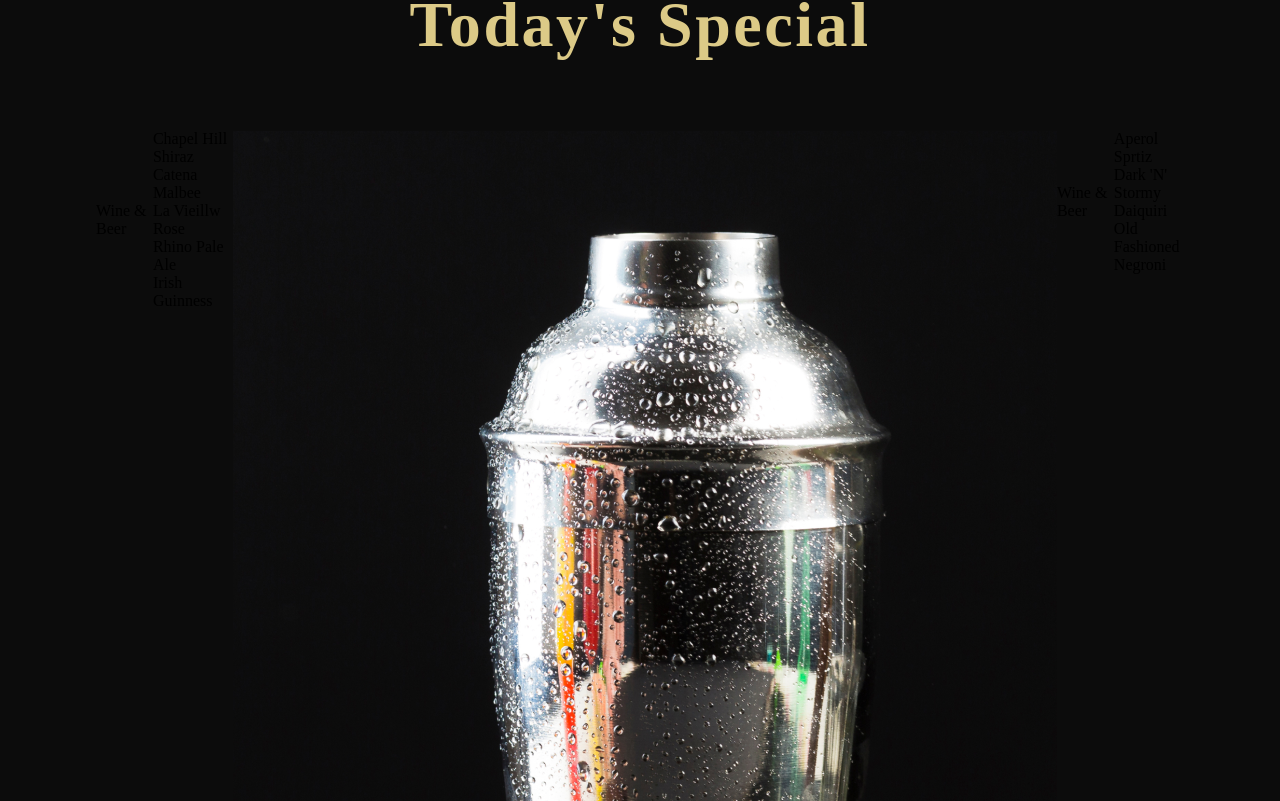
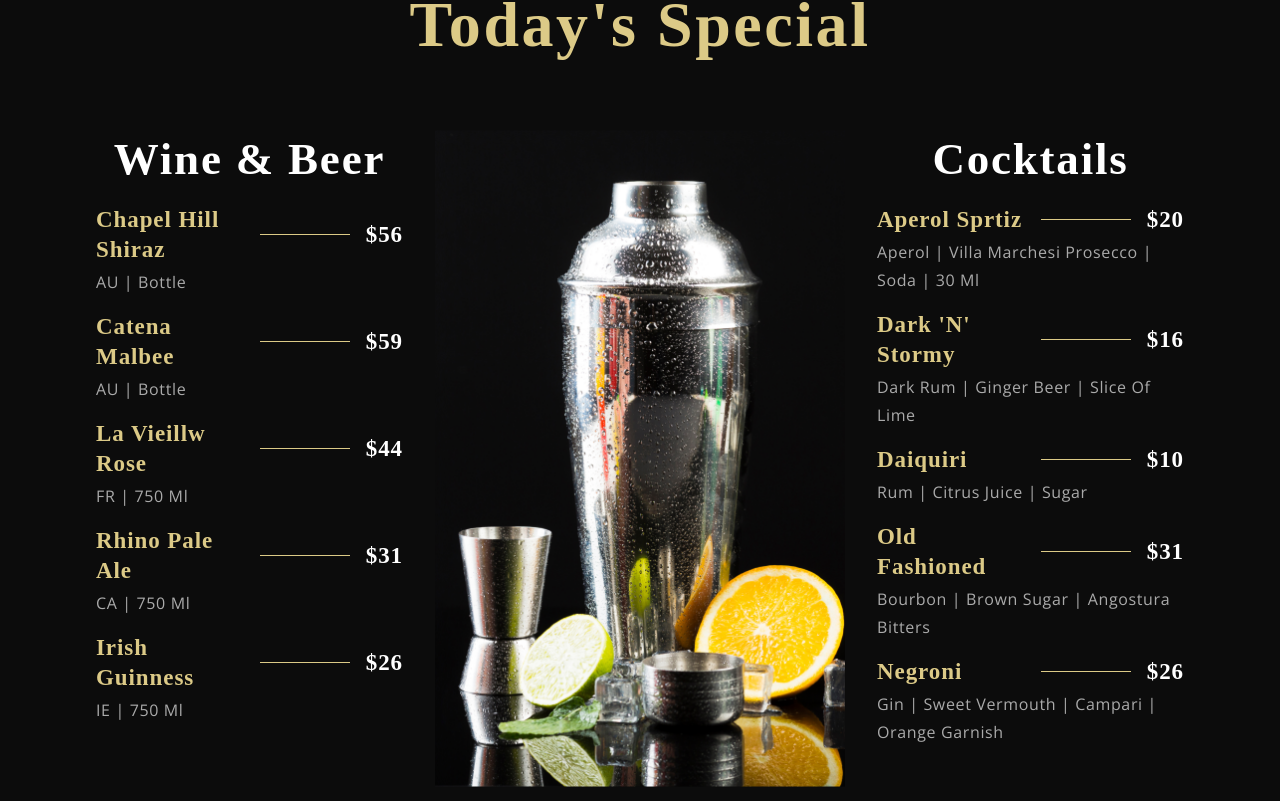
Before and after one commit to ViachP/React---Restaurant-App, a React (Create React App) app: page / in a window 1280 px wide. Shown: the part 2339-3140 px from the top of the page. Built offline with nearby package versions, Linux system fonts and the light colour scheme; a web font is replaced by a local one.

Commit message:
feat: add styles for menu items

```diff
--- a/src/components/Menuitem/MenuItem.css
+++ b/src/components/Menuitem/MenuItem.css
@@ -0,0 +1,34 @@
+.app__menuitem {
+  width: 100%;
+  margin: 1rem 0;
+  display: flex;
+  flex-direction: column;
+}
+
+.app__menuitem-head {
+  display: flex;
+  justify-content: space-between;
+  align-items: center;
+}
+
+.app__menuitem-sub {
+  width: 100%;
+  margin-top: 0.2rem;
+}
+
+.app__menuitem-name {
+  flex: 1;
+}
+
+.app__menuitem-dash {
+  width: 90px;
+  height: 1px;
+  background: var(--color-golden);
+  margin: 0 1rem;
+}
+
+.app__menuitem-price {
+  display: flex;
+  justify-content: flex-end;
+  align-items: flex-end;
+}
--- a/src/components/Menuitem/MenuItem.jsx
+++ b/src/components/Menuitem/MenuItem.jsx
@@ -1,10 +1,28 @@
-import React from 'react';
+import React from "react";
 
-import './MenuItem.css';
+import "./MenuItem.css";
 
-const MenuItem = () => (
-  <div>
-    MenuItem
+const MenuItem = ({ title, price, tags }) => (
+  <div className="app__menuitem">
+    <div className="app__menuitem-head">
+      <div className="app__menuitem-name">
+        <p className="p__cormorant" style={{ color: "#DCCA87" }}>
+          {title}
+        </p>
+      </div>
+
+      <div className="app__menuitem-dash"></div>
+
+      <div className="app__menuitem-price">
+        <p className="p__cormorant">{price}</p>
+      </div>
+    </div>
+
+    <div className="app__menuitem-sub">
+      <p className="p__opensans" style={{ color: "#AAA" }}>
+        {tags}
+      </p>
+    </div>
   </div>
 );
 
--- a/src/container/Menu/SpecialMenu.css
+++ b/src/container/Menu/SpecialMenu.css
@@ -16,3 +16,36 @@
   align-items: flex-start;
   flex-direction: row;
 }
+
+.app__specialMenu-menu_heading {
+  font-family: var(--font-base);
+  font-weight: 600;
+  font-size: 45px;
+  line-height: 58.5px;
+  letter-spacing: 0.04em;
+  color: var(--color-white);
+}
+
+.app__specialMenu-menu_wine,
+.app__specialMenu-menu_cocktails {
+  flex: 1;
+  width: 100%;
+  flex-direction: column;
+}
+
+.app__specialMenu-menu_img {
+  width: 410px;
+  margin: 0 2rem;
+}
+
+.app__specialMenu-menu_img img {
+  width: 100%;
+  height: auto;
+}
+
+.app__specialMenu_menu_items {
+  display: flex;
+  flex-direction: column;
+  margin: 2rem 0;
+  width: 100%;
+}
--- a/src/container/Menu/SpecialMenu.jsx
+++ b/src/container/Menu/SpecialMenu.jsx
@@ -13,10 +13,15 @@ const SpecialMenu = () => (
 
     <div className="app__specialMenu-menu">
       <div className="app__specialMenu-menu_wine flex__center">
-        <p className="app__specialMenu_menu_heading">Wine & Beer</p>
-        <div className="app__specialMenu_menu_items">
+        <p className="app__specialMenu-menu_heading">Wine & Beer</p>
+        <div className="app__specialMenu-menu_items">
           {data.wines.map((wine, index) => (
-            <p>{wine.title}</p>
+            <MenuItem
+              key={wine.title + index}
+              title={wine.title}
+              price={wine.price}
+              tags={wine.tags}
+            />
           ))}
         </div>
       </div>
@@ -25,11 +30,16 @@ const SpecialMenu = () => (
         <img src={images.menu} alt="menu img" />
       </div>
 
-      <div className="app__specialMenu-menu_coctails flex__center">
-        <p className="app__specialMenu_menu_heading">Wine & Beer</p>
-        <div className="app__specialMenu_menu_items">
+      <div className="app__specialMenu-menu_cocktails flex__center">
+        <p className="app__specialMenu-menu_heading">Cocktails</p>
+        <div className="app__specialMenu-menu_items">
           {data.cocktails.map((cocktail, index) => (
-            <p>{cocktail.title}</p>
+            <MenuItem
+              key={cocktail.title + index}
+              title={cocktail.title}
+              price={cocktail.price}
+              tags={cocktail.tags}
+            />
           ))}
         </div>
       </div>
```
